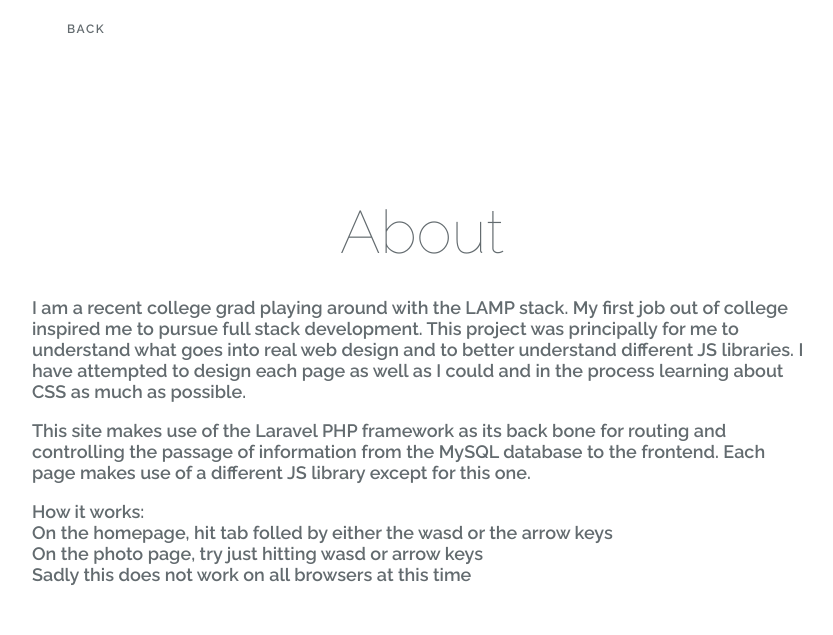
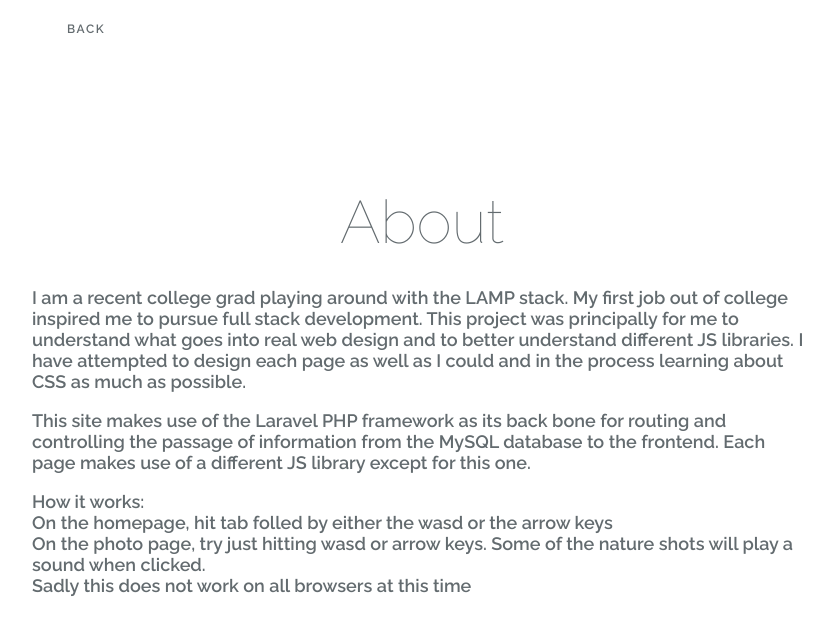
Before and after one commit to sammarder/My-Blog, a Laravel app: page /about in a window 1280 px wide. Shown: the top 635 px of the page, without its empty margins (218-1051 px from the left). Run offline with Laravel 8, Linux system fonts and the light colour scheme; settings files or empty folders that the repository lacks are supplied.

Commit message:
Updating the about page to include information about the clips

```diff
--- a/resources/views/about/text.blade.php
+++ b/resources/views/about/text.blade.php
@@ -2,4 +2,4 @@
 
 <p class="left-align">This site makes use of the Laravel PHP framework as its back bone for routing and controlling the passage of information from the MySQL database to the frontend. Each page makes use of a different JS library except for this one.</p>
 
-<p class="left-align">How it works:<br>On the homepage, hit tab folled by either the wasd or the arrow keys<br>On the photo page, try just hitting wasd or arrow keys<br>Sadly this does not work on all browsers at this time</p>
+<p class="left-align">How it works:<br>On the homepage, hit tab folled by either the wasd or the arrow keys<br>On the photo page, try just hitting wasd or arrow keys. Some of the nature shots will play a sound when clicked.<br>Sadly this does not work on all browsers at this time</p>
```
